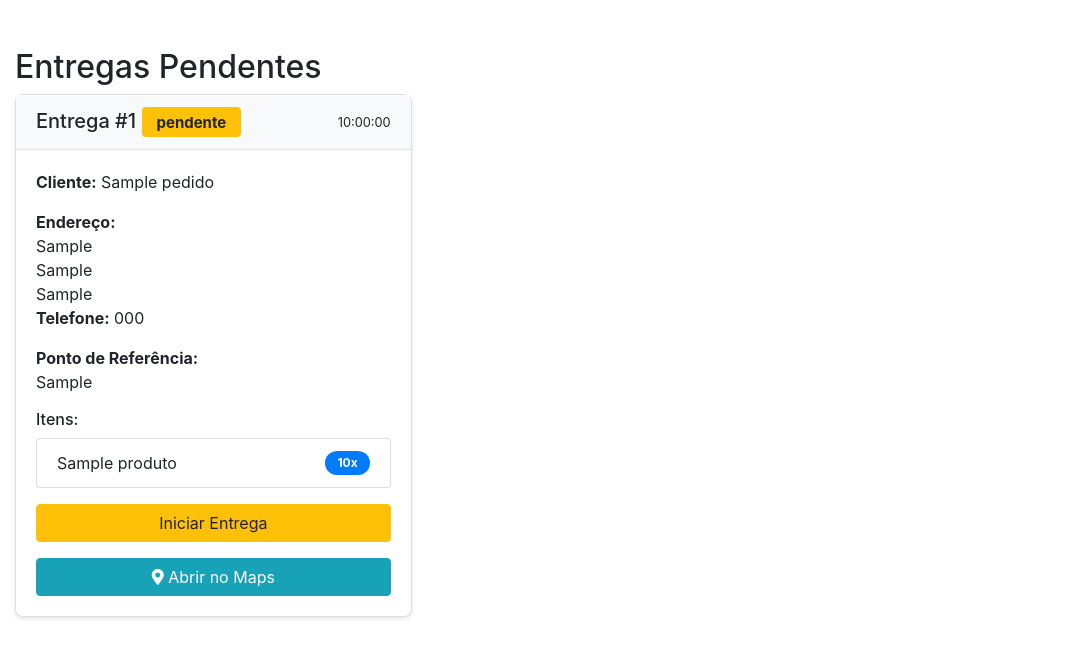
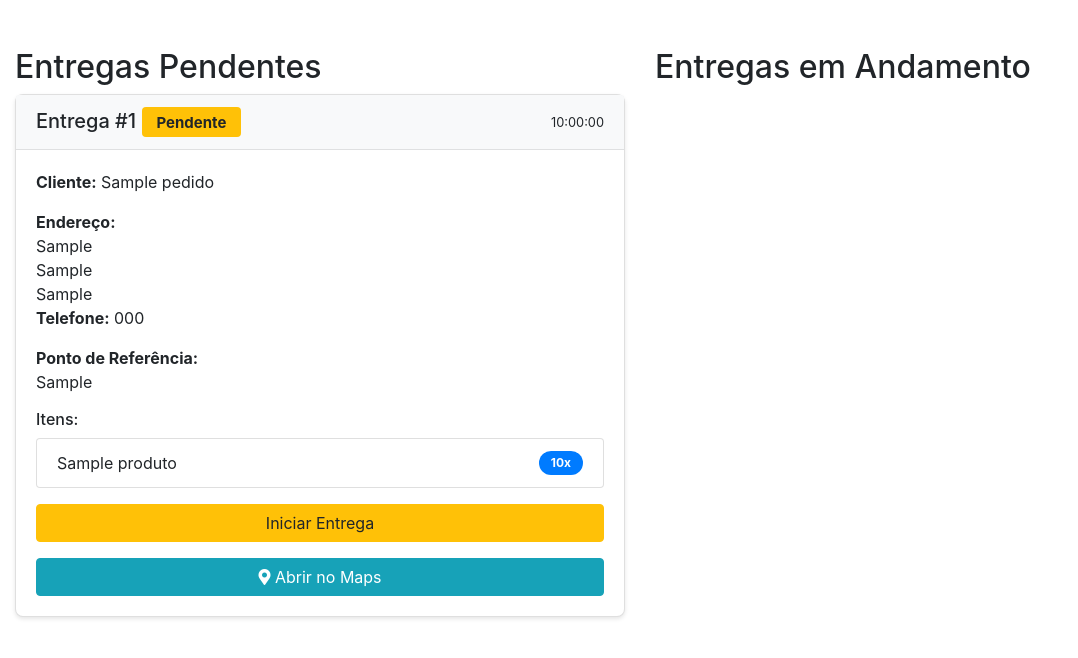
Before and after one commit to KerubinDev/DeliTrack, a Flask app: template templates/entregador.html in a window 1280 px wide. Shown: the part 56-714 px from the top of the page, without its empty margins (0-1078 px from the left). Run offline with Flask 3, Linux system fonts and the light colour scheme; the template is opened without the code that fills it: values that come from a table or form of the project are taken from there, others are empty; tables that the repository leaves empty hold one stand-in row (values such as "Sample post"); parts of the project's set-up code (start-up, migrations or seed data) failed here and were passed over; some libraries are stand-ins or nearby versions.

Commit message:
inicialização de projeto

```diff
--- a/templates/entregador.html
+++ b/templates/entregador.html
@@ -5,16 +5,17 @@
 {% block content %}
 <div class="container-fluid mt-4">
     <div class="row">
-        <div class="col-12">
+        <!-- Entregas Pendentes -->
+        <div class="col-md-6">
             <h2>Entregas Pendentes</h2>
             <div class="row">
-                {% for entrega in entregas_pendentes %}
-                <div class="col-md-4 mb-4">
+                {% for entrega in entregas if entrega.status == 'pendente' %}
+                <div class="col-12 mb-4">
                     <div class="card">
                         <div class="card-header d-flex justify-content-between align-items-center">
                             <h5 class="card-title mb-0">
                                 Entrega #{{ entrega.id }}
-                                <span class="badge badge-warning">{{ entrega.status }}</span>
+                                <span class="badge badge-warning">Pendente</span>
                             </h5>
                             <small>{{ entrega.data_criacao.strftime('%H:%M:%S') }}</small>
                         </div>
@@ -44,15 +45,9 @@
                             </ul>
 
                             <div class="btn-group w-100">
-                                {% if entrega.status == 'pendente' %}
                                 <button class="btn btn-warning" onclick="atualizarStatus({{ entrega.id }}, 'em_rota')">
                                     Iniciar Entrega
                                 </button>
-                                {% elif entrega.status == 'em_rota' %}
-                                <button class="btn btn-success" onclick="atualizarStatus({{ entrega.id }}, 'entregue')">
-                                    Confirmar Entrega
-                                </button>
-                                {% endif %}
                             </div>
 
                             {% if entrega.pedido.latitude and entrega.pedido.longitude %}
@@ -70,6 +65,72 @@
                 <div class="col-12">
                     <div class="alert alert-info">
                         Não há entregas pendentes no momento.
+                    </div>
+                </div>
+                {% endfor %}
+            </div>
+        </div>
+
+        <!-- Entregas em Andamento -->
+        <div class="col-md-6">
+            <h2>Entregas em Andamento</h2>
+            <div class="row">
+                {% for entrega in entregas if entrega.status == 'em_rota' %}
+                <div class="col-12 mb-4">
+                    <div class="card border-primary">
+                        <div class="card-header d-flex justify-content-between align-items-center bg-primary text-white">
+                            <h5 class="card-title mb-0">
+                                Entrega #{{ entrega.id }}
+                                <span class="badge badge-light">Em Rota</span>
+                            </h5>
+                            <small>{{ entrega.data_criacao.strftime('%H:%M:%S') }}</small>
+                        </div>
+                        <div class="card-body">
+                            <p><strong>Cliente:</strong> {{ entrega.pedido.nome_cliente }}</p>
+                            <p><strong>Endereço:</strong><br>
+                                {{ entrega.pedido.endereco_entrega }}<br>
+                                {% if entrega.pedido.complemento_entrega %}
+                                    {{ entrega.pedido.complemento_entrega }}<br>
+                                {% endif %}
+                                {{ entrega.pedido.bairro_entrega }}<br>
+                                <strong>Telefone:</strong> {{ entrega.pedido.telefone_entrega }}
+                            </p>
+                            {% if entrega.pedido.ponto_referencia %}
+                                <p><strong>Ponto de Referência:</strong><br>
+                                {{ entrega.pedido.ponto_referencia }}</p>
+                            {% endif %}
+
+                            <h6>Itens:</h6>
+                            <ul class="list-group mb-3">
+                                {% for item in entrega.pedido.itens %}
+                                <li class="list-group-item d-flex justify-content-between align-items-center">
+                                    {{ item.produto.nome }}
+                                    <span class="badge badge-primary badge-pill">{{ item.quantidade }}x</span>
+                                </li>
+                                {% endfor %}
+                            </ul>
+
+                            <div class="btn-group w-100">
+                                <button class="btn btn-success" onclick="atualizarStatus({{ entrega.id }}, 'entregue')">
+                                    Confirmar Entrega
+                                </button>
+                            </div>
+
+                            {% if entrega.pedido.latitude and entrega.pedido.longitude %}
+                            <div class="mt-3">
+                                <a href="https://www.google.com/maps/dir/?api=1&destination={{ entrega.pedido.latitude }},{{ entrega.pedido.longitude }}"
+                                   class="btn btn-info btn-block" target="_blank">
+                                    <i class="fas fa-map-marker-alt"></i> Abrir no Maps
+                                </a>
+                            </div>
+                            {% endif %}
+                        </div>
+                    </div>
+                </div>
+                {% else %}
+                <div class="col-12">
+                    <div class="alert alert-info">
+                        Não há entregas em andamento no momento.
                     </div>
                 </div>
                 {% endfor %}
```
Also changed, not shown: backend/routes.py (+8 -9 lines).
